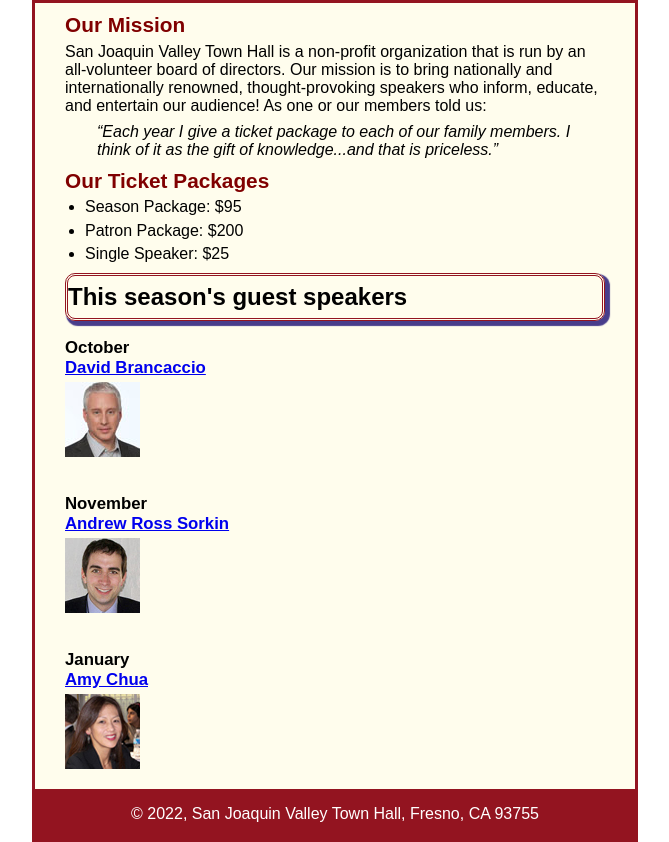
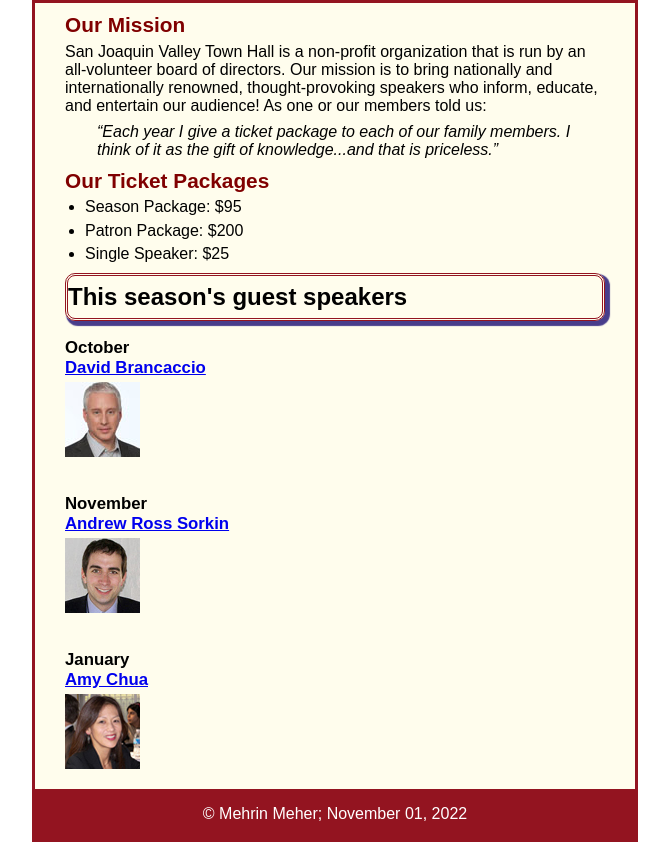
Before and after one commit to Mehrin01/A09, a plain HTML site: page A09/index.html in a window 1280 px wide. Shown: the part 120-962 px from the top of the page, without its empty margins (305-974 px from the left). Drawn offline with Linux system fonts and the light colour scheme.

Commit message:
Update index.html

```diff
--- a/A09/index.html
+++ b/A09/index.html
@@ -39,7 +39,7 @@
 		<img src="images/chua75.jpg" alt="Amy Chua photo">
 	</main>
 	<footer>
-		<p>&copy; 2022, San Joaquin Valley Town Hall, Fresno, CA 93755</p>
+		<p>&copy; Mehrin Meher; November 01, 2022</p>
 	</footer>
 </body>
 </html>
```
